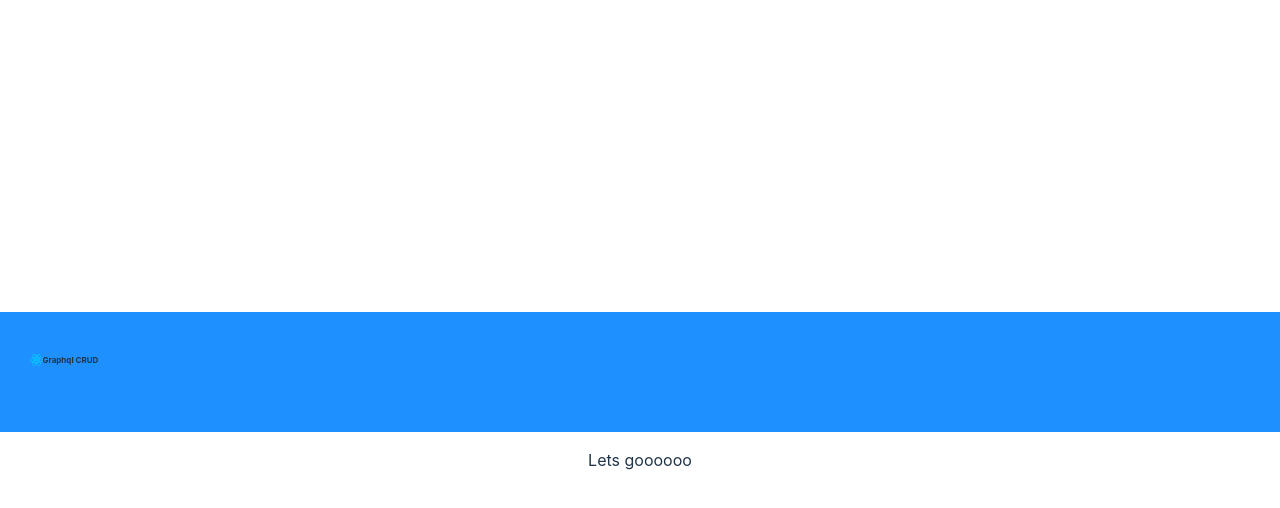
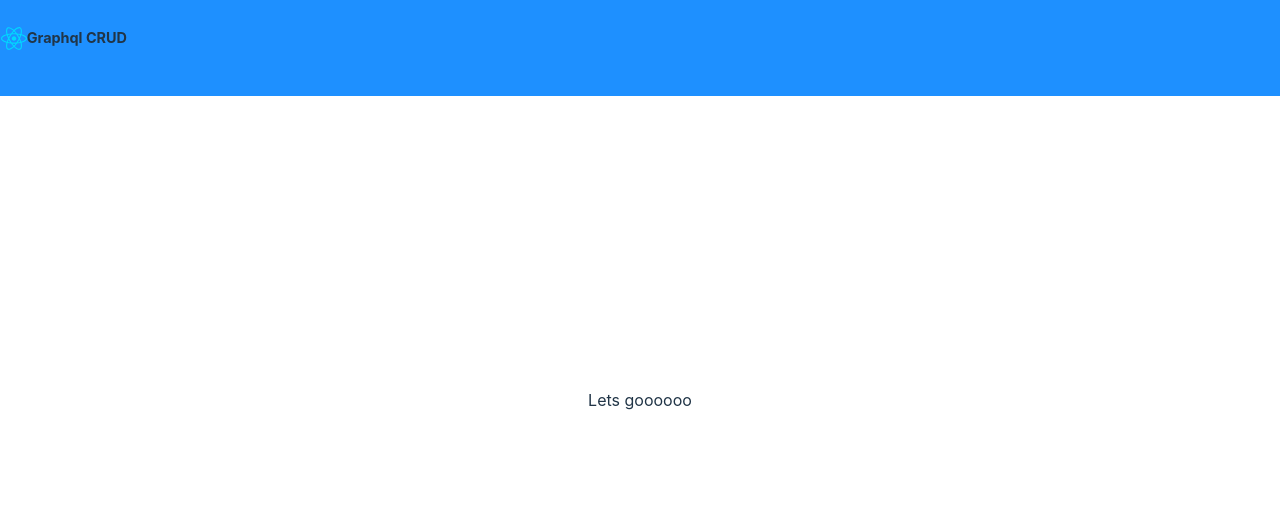
Before and after one commit to ellie-ctrl35/GraphQL, a React (Vite) app in the folder client/: page / in a window 1280 px wide. Shown: the top 508 px of the page. Built offline with nearby package versions, Linux system fonts and the light colour scheme.

Commit message:
styles for navbar

```diff
--- a/client/src/components/Header.jsx
+++ b/client/src/components/Header.jsx
@@ -2,10 +2,10 @@ import reactLogo from '../assets/react.svg'
 
 const Header = () => {
   return (
-    <div style={{background:"dodgerblue",height:"15vh",width:"100vw",margin:"0"}}>
+    <div style={{background:"dodgerblue",height:"12vh",width:"100vw",margin:"0",position:"absolute",top:"0"}}>
        <div style={{display:"flex",flexDirection:'row',height:"80%",width:"10%",justifyContent:'center',alignItems:'center'}}>
-        <img style={{height:"80%",width:"10%"}} src={reactLogo} alt="" />
-         <h1 style={{fontSize:'0.5rem'}}>Graphql CRUD</h1>
+        <img style={{height:"90%",width:"20%"}} src={reactLogo} alt="" />
+         <h1 style={{fontSize:'0.9rem'}}>Graphql CRUD</h1>
        </div>
     </div>
   )
```
